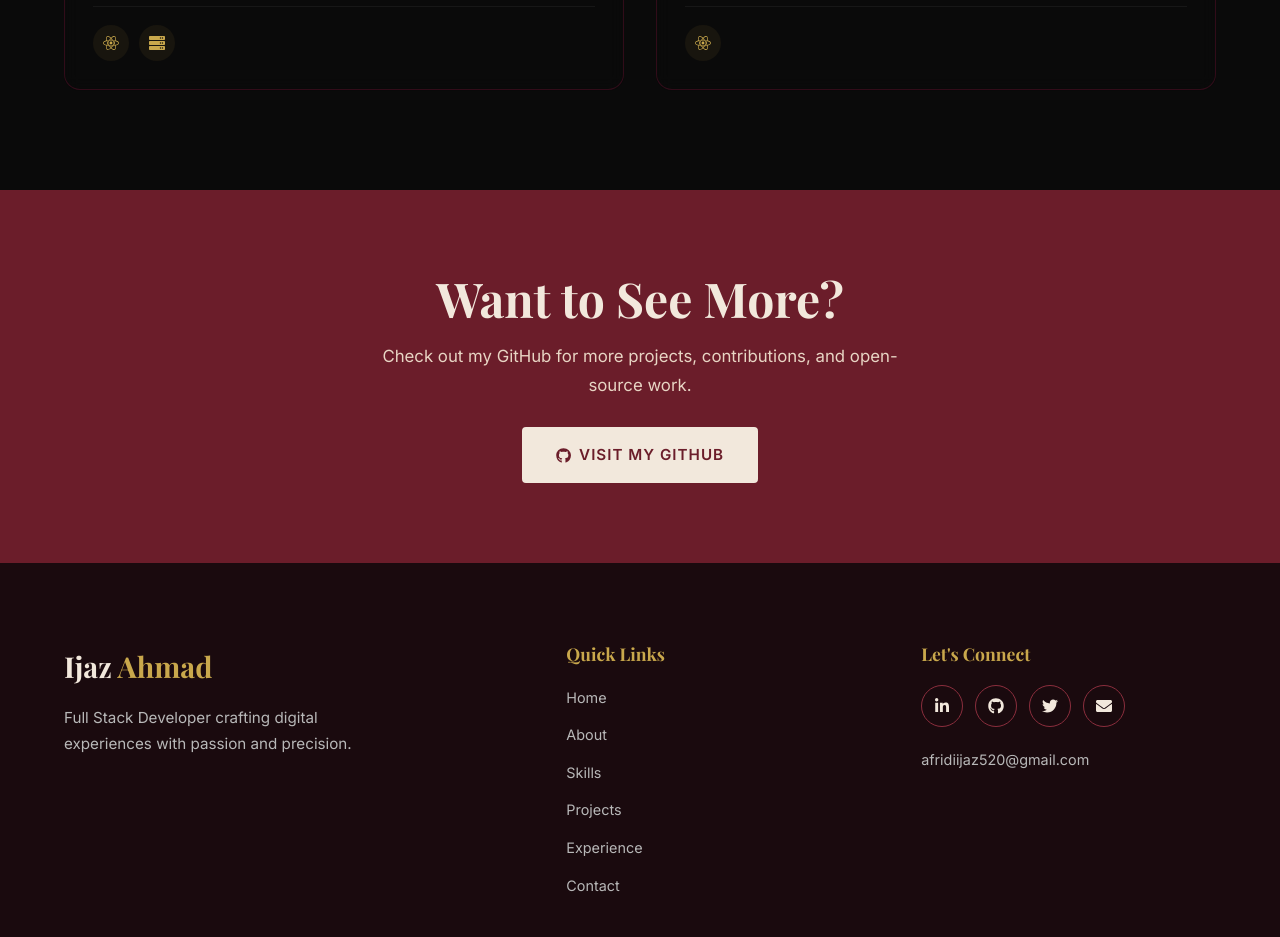
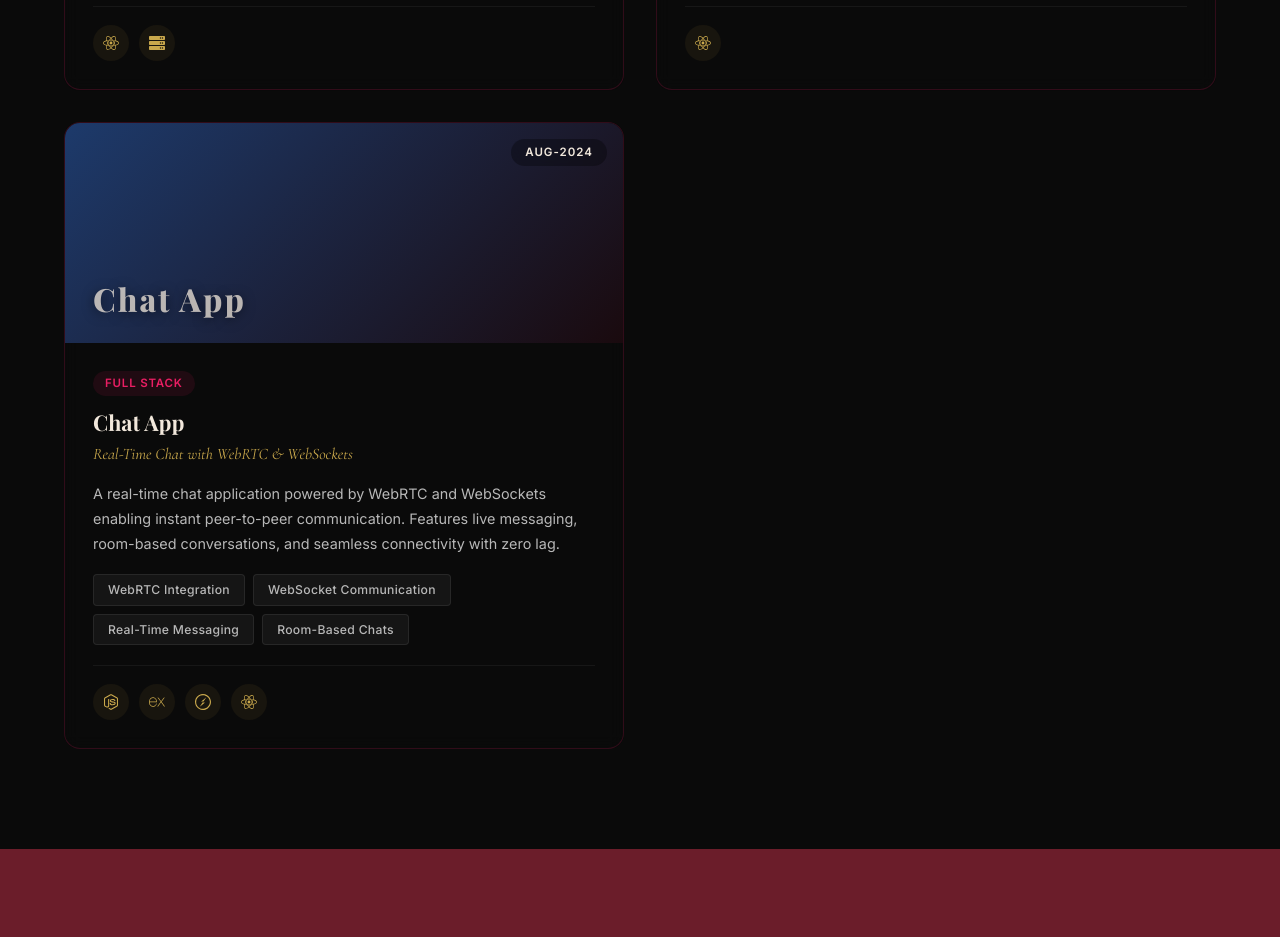
Before and after one commit to afridiijaz/ijaz-ahmad-portfolio, a React (Vite) app: page /projects in a window 1280 px wide. Shown: the part 1800-2737 px from the top of the page. Built offline with nearby package versions, Linux system fonts and the light colour scheme; a web font is replaced by a local one.

Commit message:
new project added with name chat app

```diff
--- a/src/pages/Projects/Projects.jsx
+++ b/src/pages/Projects/Projects.jsx
@@ -14,6 +14,7 @@ import {
   SiExpress,
   SiNextdotjs,
   SiTailwindcss,
+  SiSocketdotio,
 } from 'react-icons/si';
 import './Projects.css';
 
@@ -76,7 +77,7 @@ const projects = [
     ],
     period: 'Apr 2025 – May 2025',
     liveUrl: null,
-    githubUrl: 'https://github.com/ijaz-ahmad-afridi/github-clone',
+    githubUrl: 'https://github.com/afridiijaz/githubclone',
     image: null,
     color: '#C9A84C',
   },
@@ -98,8 +99,8 @@ const projects = [
       'Responsive Design',
     ],
     period: 'Aug 2025',
-    liveUrl: null,
-    githubUrl: 'https://github.com/ijaz-ahmad-afridi/weather-app',
+    liveUrl: 'https://weather-app-eta-one-52kx7xoek0.vercel.app/',
+    githubUrl: 'https://github.com/afridiijaz/weatherApp',
     image: null,
     color: '#4A0E1C',
   },
@@ -120,10 +121,35 @@ const projects = [
       'Authentication',
     ],
     period: '2025',
-    liveUrl: null,
-    githubUrl: 'https://github.com/ijaz-ahmad-afridi/lottery-game',
+    liveUrl: 'https://lotterygame-tau.vercel.app/',
+    githubUrl: 'https://github.com/afridiijaz/lotterygame',
     image: null,
     color: '#8B2E3D',
+  },
+  {
+    id: 5,
+    title: 'Chat App',
+    tagline: 'Real-Time Chat with WebRTC & WebSockets',
+    description:
+      'A real-time chat application powered by WebRTC and WebSockets enabling instant peer-to-peer communication. Features live messaging, room-based conversations, and seamless connectivity with zero lag.',
+    tags: ['Full Stack'],
+    tech: [
+      { name: 'Node.js', icon: <FaNodeJs /> },
+      { name: 'Express.js', icon: <SiExpress /> },
+      { name: 'Socket.io', icon: <SiSocketdotio /> },
+      { name: 'React.js', icon: <FaReact /> },
+    ],
+    features: [
+      'WebRTC Integration',
+      'WebSocket Communication',
+      'Real-Time Messaging',
+      'Room-Based Chats',
+    ],
+    period: 'Aug-2024',
+    liveUrl: 'https://websocket-zw51.onrender.com/',
+    githubUrl: 'https://github.com/afridiijaz/websocket',
+    image: null,
+    color: '#1D3A6B',
   },
 ];
 
@@ -187,8 +213,8 @@ const Projects = () => {
                   key={project.id}
                   className="projects__card"
                   initial="hidden"
-                  whileInView="visible"
-                  viewport={{ once: true }}
+                  animate="visible"
+                  exit="hidden"
                   custom={idx}
                   variants={fadeInUp}
                   layout
```
